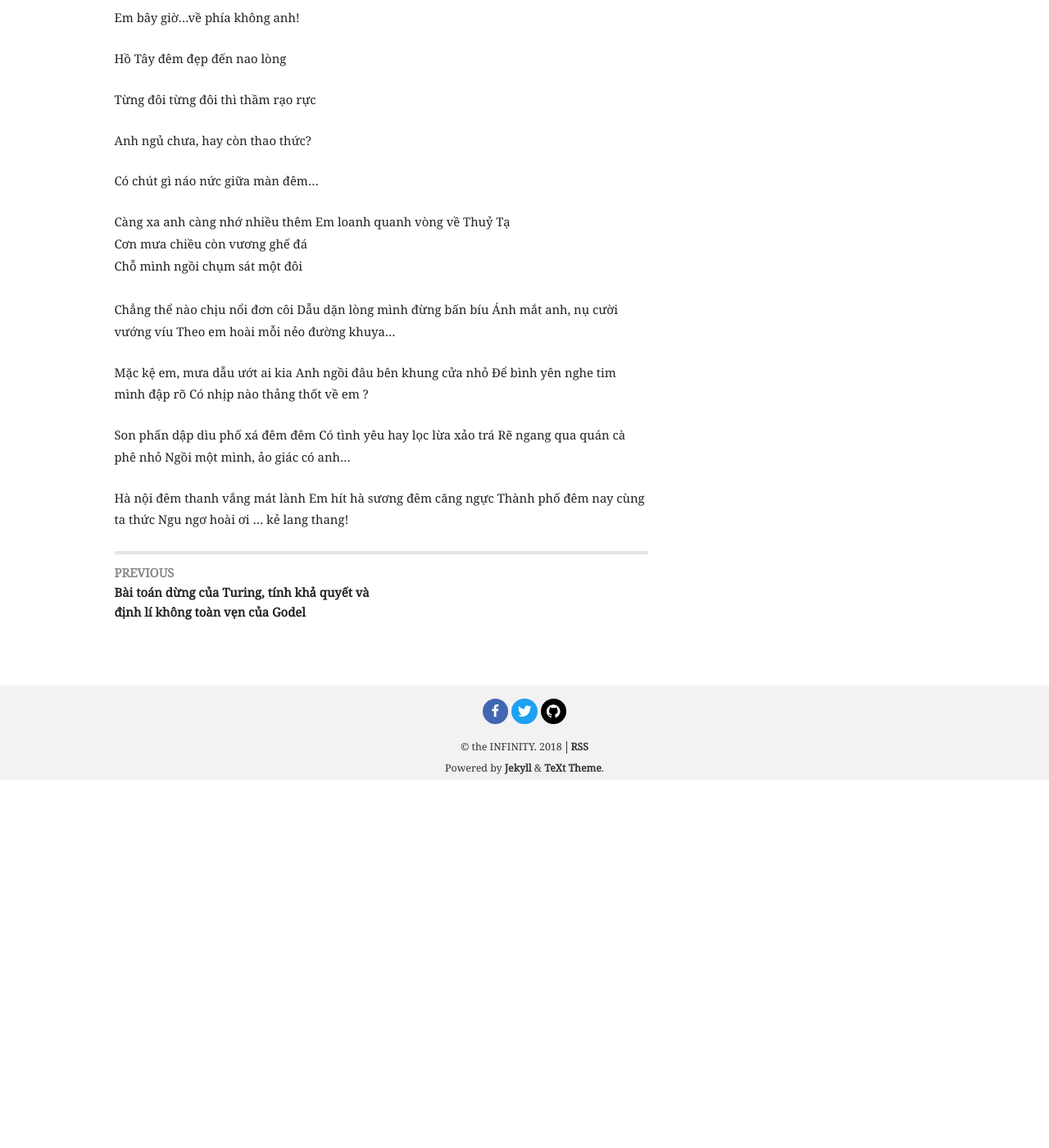
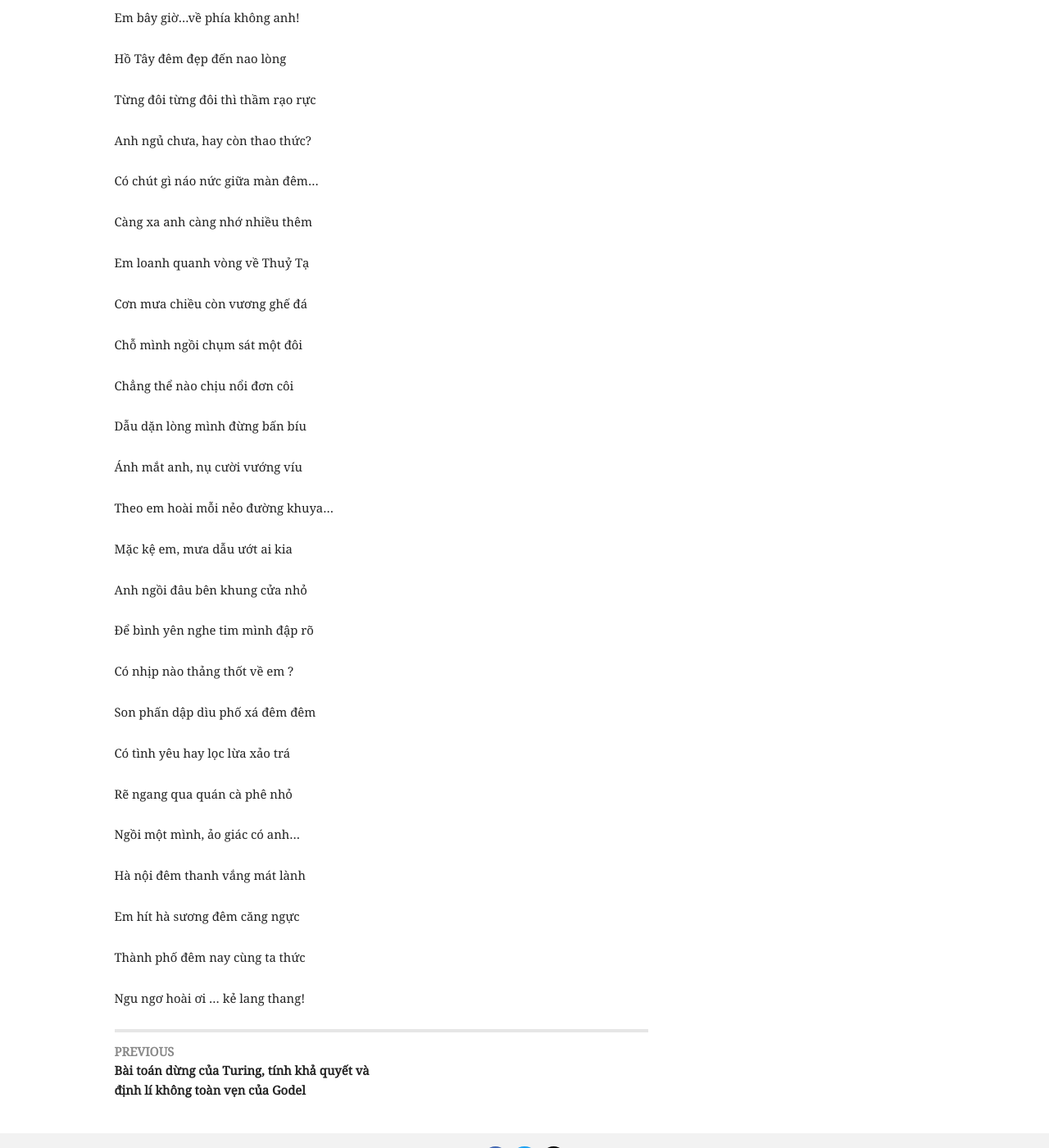
Before and after one commit to vndee/vndee-oldsite, a Jekyll site: the page built from _posts/2018-10-22-lang-thang-pho-dem.md, in a window 1280 px wide and 1400 px high, scrolled down 449 px. Shown: the whole window at 82% size. Built offline with Jekyll 4.4.1, drawn with Linux system fonts in a browser that asks for light colours; nearby versions of some CDN libraries.

```diff
--- a/_posts/2018-10-22-lang-thang-pho-dem.md
+++ b/_posts/2018-10-22-lang-thang-pho-dem.md
@@ -25,26 +25,45 @@ Có chút gì náo nức giữa màn đêm…
 
 
 Càng xa anh càng nhớ nhiều thêm
-Em loanh quanh vòng về Thuỷ Tạ\\
-Cơn mưa chiều còn vương ghế đá\\
-Chỗ mình ngồi chụm sát một đôi\\
-\\
+
+Em loanh quanh vòng về Thuỷ Tạ
+
+Cơn mưa chiều còn vương ghế đá
+
+Chỗ mình ngồi chụm sát một đôi
+
+
 Chẳng thể nào chịu nổi đơn côi
+
 Dẫu dặn lòng mình đừng bấn bíu
+
 Ánh mắt anh, nụ cười vướng víu
+
 Theo em hoài mỗi nẻo đường khuya...
 
+
 Mặc kệ em, mưa dẫu ướt ai kia
+
 Anh ngồi đâu bên khung cửa nhỏ
+
 Để bình yên nghe tim mình đập rõ
+
 Có nhịp nào thảng thốt về em ?
 
+
 Son phấn dập dìu phố xá đêm đêm
+
 Có tình yêu hay lọc lừa xảo trá
+
 Rẽ ngang qua quán cà phê nhỏ
+
 Ngồi một mình, ảo giác có anh…
 
+
 Hà nội đêm thanh vắng mát lành
+
 Em hít hà sương đêm căng ngực
+
 Thành phố đêm nay cùng ta thức
+
 Ngu ngơ hoài ơi … kẻ lang thang!
```
